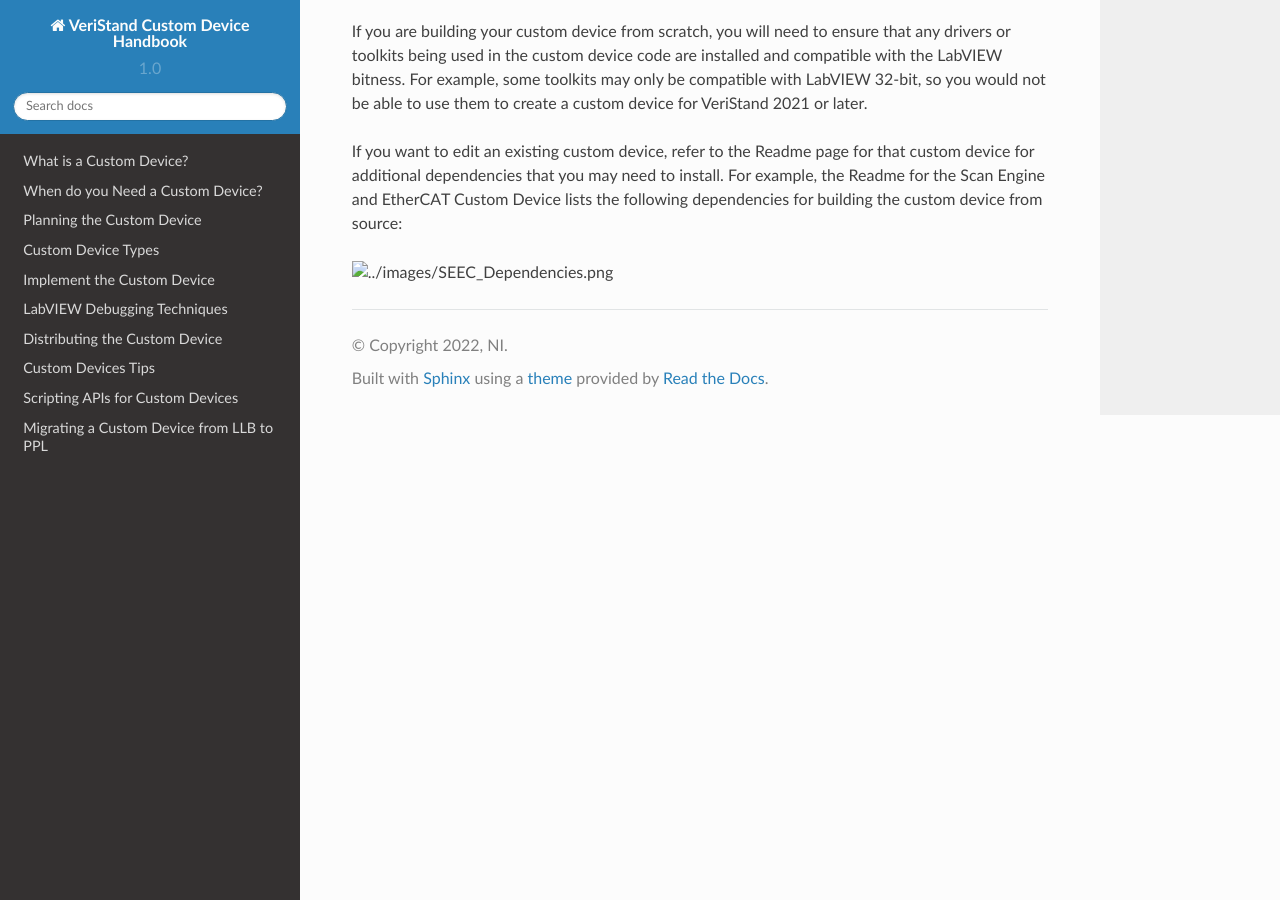
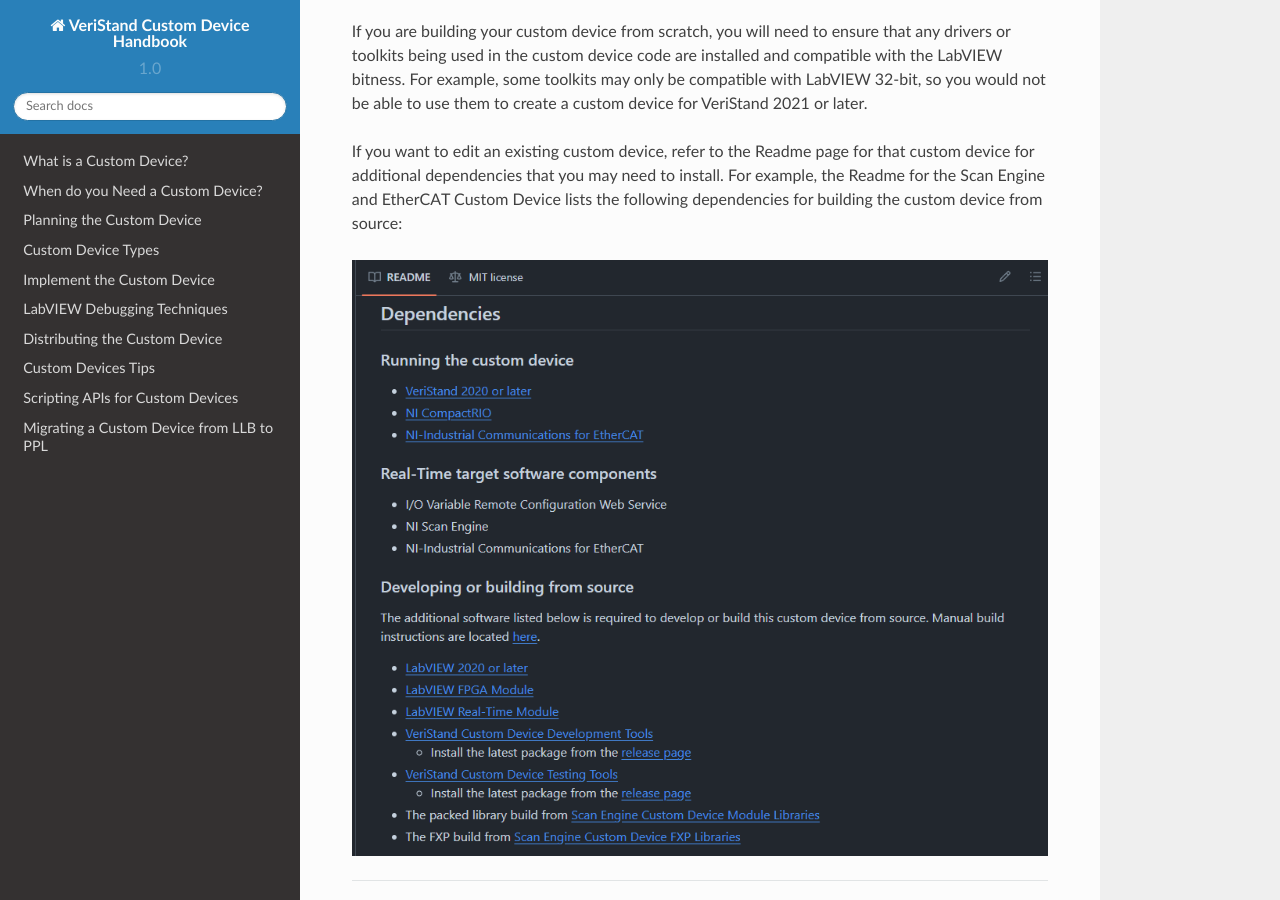
Before and after one commit to ni/niveristand-custom-device-handbook, a Sphinx documentation site: the page built from docs/Installing_Required_Dependencies.md, in a window 1280 px wide and 900 px high, scrolled down 1068 px. Built offline with Sphinx 7.4.7 and the Read the Docs theme 2.0.0, drawn with Linux system fonts in a browser that asks for light colours; pages that are not in the unit, such as notebooks, are missing from menus.

Commit message:
Update Installing_Required_Dependencies.md

```diff
--- a/docs/Installing_Required_Dependencies.md
+++ b/docs/Installing_Required_Dependencies.md
@@ -34,4 +34,4 @@
 
 If you want to edit an existing custom device, refer to the Readme page for that custom device for additional dependencies that you may need to install. For example, the Readme for the Scan Engine and EtherCAT Custom Device lists the following dependencies for building the custom device from source:
 
-![](../images/SEEC_Dependencies.png)
+![](images/SEEC_Dependencies.png)
```
